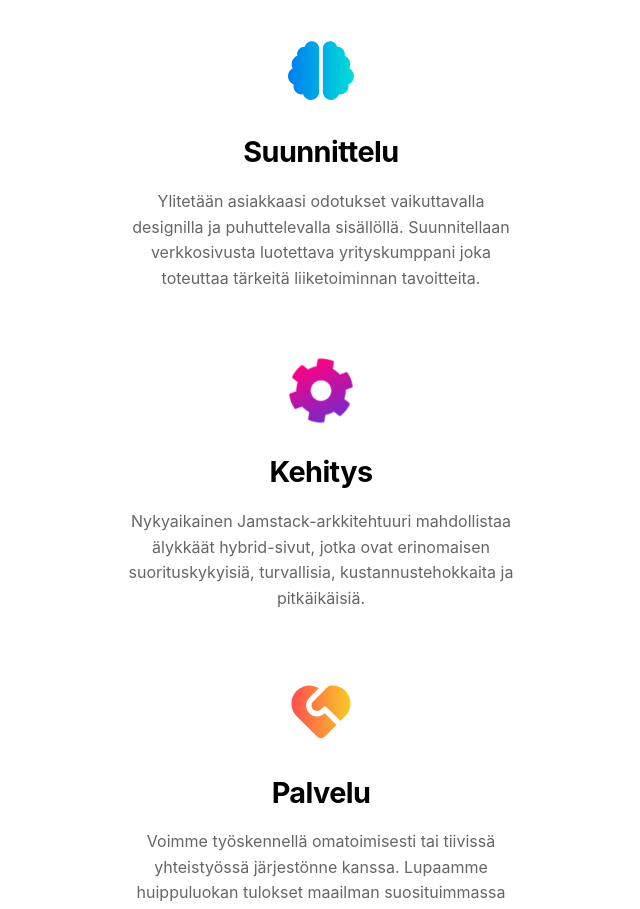
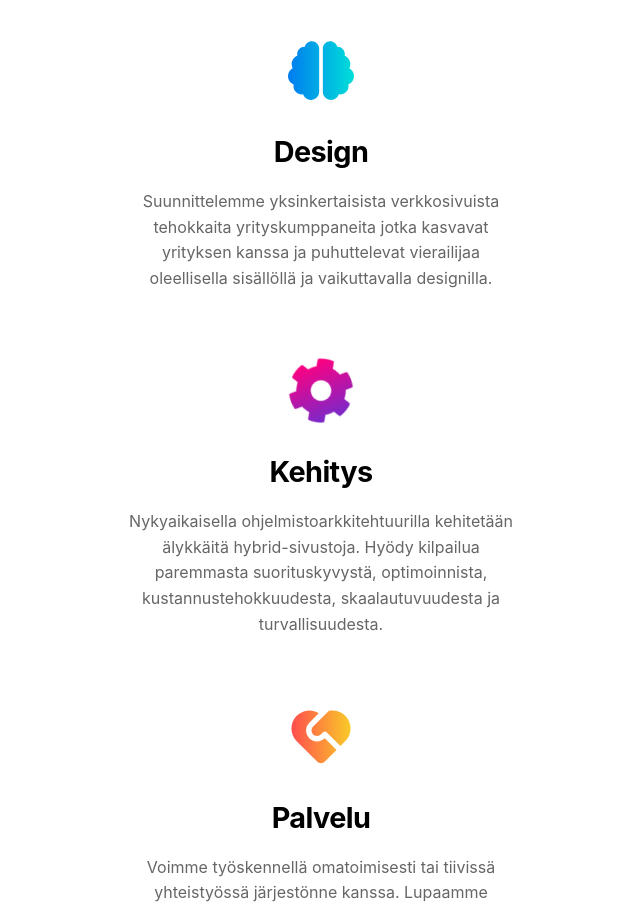
Before and after one commit to digiaalto/etusivu, a Next.js app: page / in a window 1280 px wide. Shown: the part 1380-2289 px from the top of the page, without its empty margins (319-959 px from the left). Built offline with nearby package versions, Linux system fonts and the light colour scheme.

Commit message:
Sisältömuutoksia

```diff
--- a/components/etusivu/PalvelutOminaisuudet.js
+++ b/components/etusivu/PalvelutOminaisuudet.js
@@ -3,18 +3,19 @@ import styles from "./PalvelutOminaisuudet.module.sass"
 const PalvelutOminaisuudet = () => {
   return (
     <div className={styles.container}>
-      <Ominaisuus icon={BrainIcon} header="Suunnittelu">
+      <Ominaisuus icon={BrainIcon} header="Design">
         <p>
-          Ylitetään asiakkaasi odotukset vaikuttavalla designilla ja
-          puhuttelevalla sisällöllä. Suunnitellaan verkkosivusta luotettava
-          yrityskumppani joka toteuttaa tärkeitä liiketoiminnan tavoitteita.
+          Suunnittelemme yksinkertaisista verkkosivuista tehokkaita
+          yrityskumppaneita jotka kasvavat yrityksen kanssa ja puhuttelevat
+          vierailijaa oleellisella sisällöllä ja vaikuttavalla designilla.
         </p>
       </Ominaisuus>
       <Ominaisuus icon={CogIcon} header="Kehitys">
         <p>
-          Nykyaikainen Jamstack-arkkitehtuuri mahdollistaa älykkäät
-          hybrid-sivut, jotka ovat erinomaisen suorituskykyisiä, turvallisia,
-          kustannustehokkaita ja pitkäikäisiä.
+          Nykyaikaisella ohjelmistoarkkitehtuurilla kehitetään älykkäitä
+          hybrid-sivustoja. Hyödy kilpailua paremmasta suorituskyvystä,
+          optimoinnista, kustannustehokkuudesta, skaalautuvuudesta ja
+          turvallisuudesta.
         </p>
       </Ominaisuus>
       <Ominaisuus icon={HeartIcon} header="Palvelu">
```
